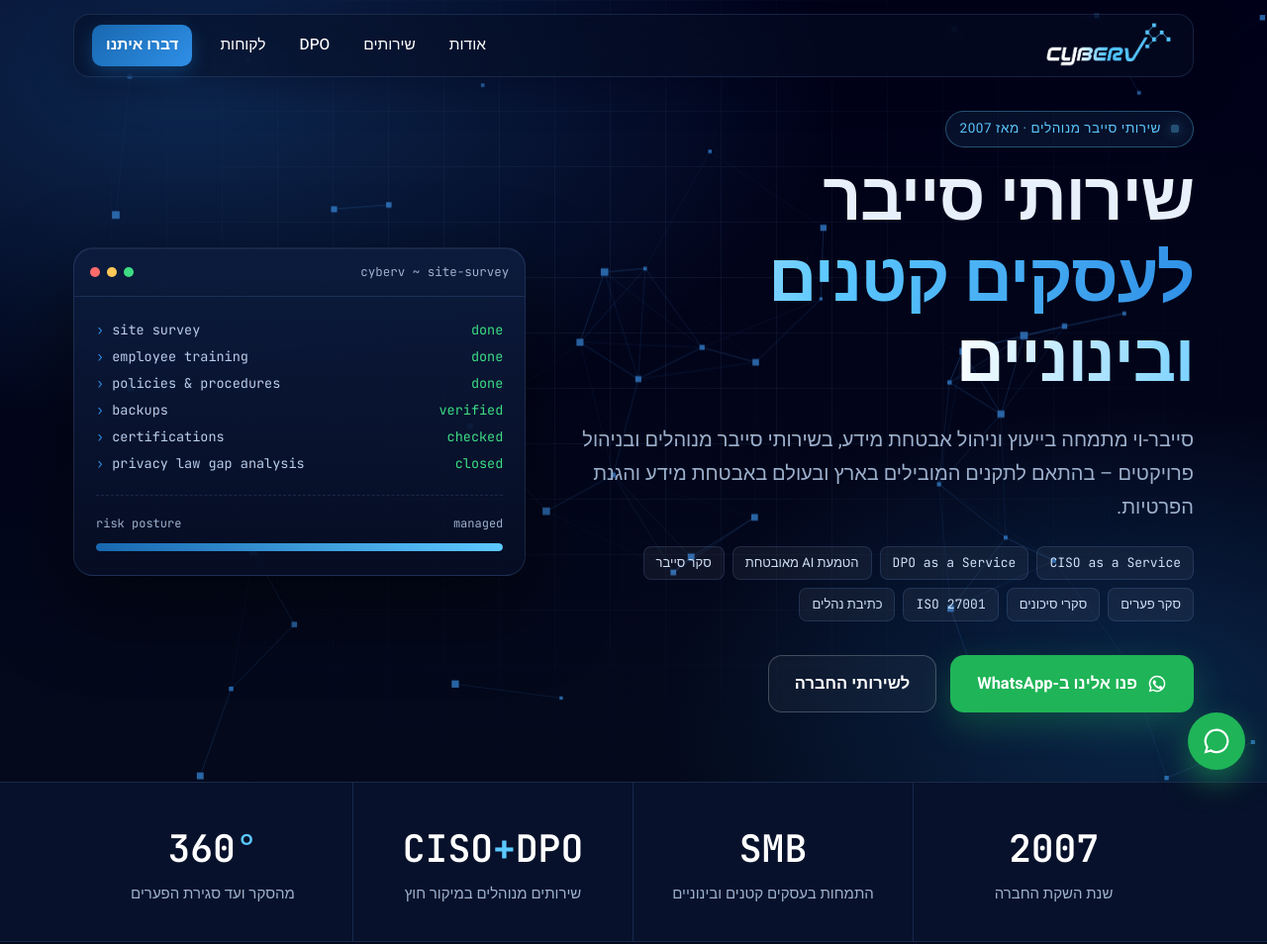
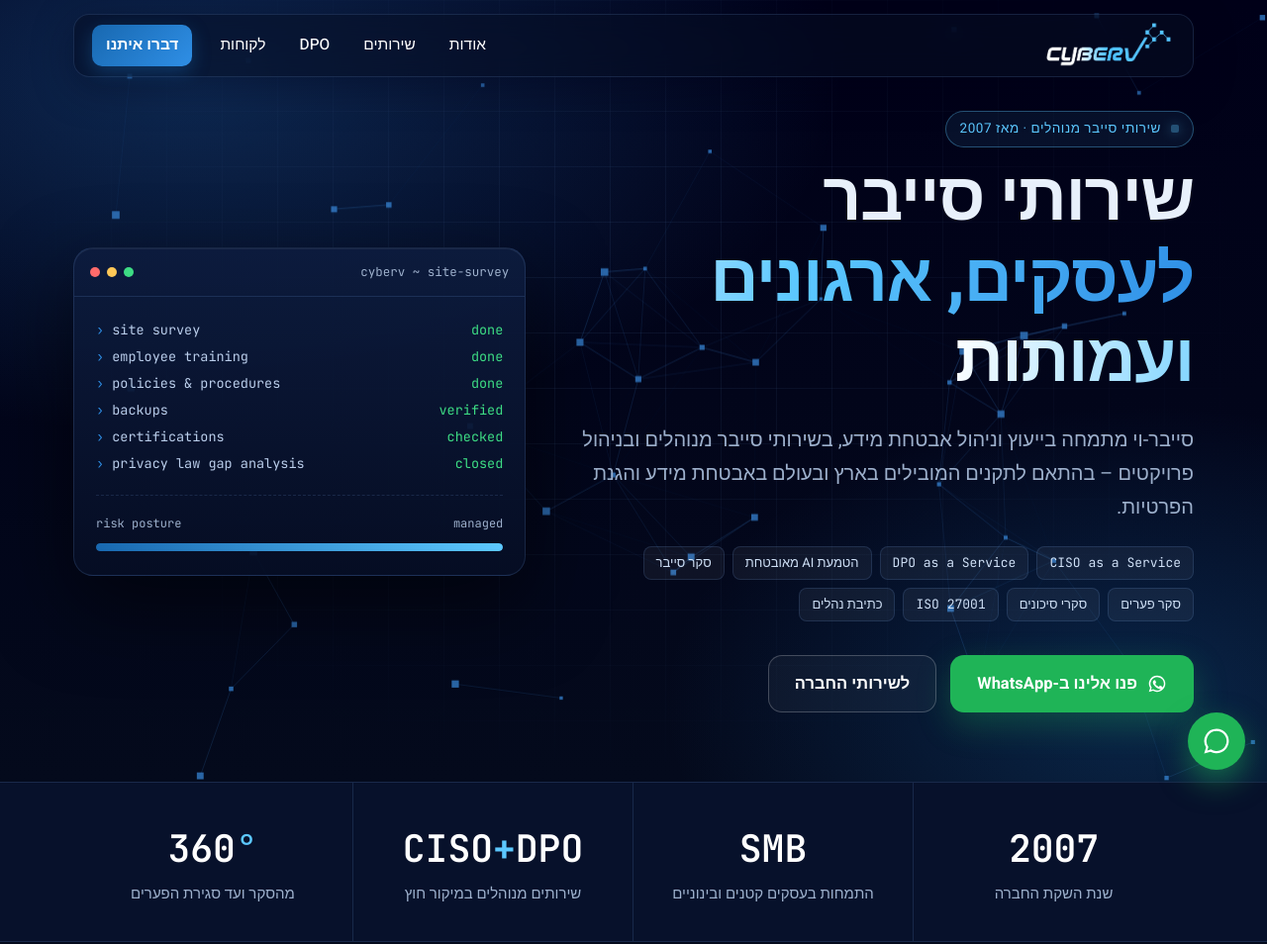
Before and after one commit to amichaizelig/cyberv-site, a plain HTML site: page index.html in a window 1280 px wide. Shown: the top 954 px of the page at 99% size. Drawn offline with Linux system fonts and the light colour scheme.

Commit message:
Broaden hero headline to businesses, organizations and nonprofits
Co-Authored-By: Claude Opus 5.5 <noreply@anthropic.com>

```diff
--- a/index.html
+++ b/index.html
@@ -272,7 +272,7 @@ footer{padding:44px 0 34px;border-top:1px solid var(--line);background:var(--nav
   <div class="wrap hero-grid">
     <div>
       <span class="eyebrow"><i></i>שירותי סייבר מנוהלים · מאז 2007</span>
-      <h1>שירותי סייבר<br><span class="grad">לעסקים קטנים ובינוניים</span></h1>
+      <h1>שירותי סייבר<br><span class="grad">לעסקים, ארגונים ועמותות</span></h1>
       <p class="lead">סייבר-וי מתמחה בייעוץ וניהול אבטחת מידע, בשירותי סייבר מנוהלים ובניהול פרויקטים – בהתאם לתקנים המובילים בארץ ובעולם באבטחת מידע והגנת הפרטיות.</p>
       <div class="tags">
         <span class="mono">CISO as a Service</span>
```
